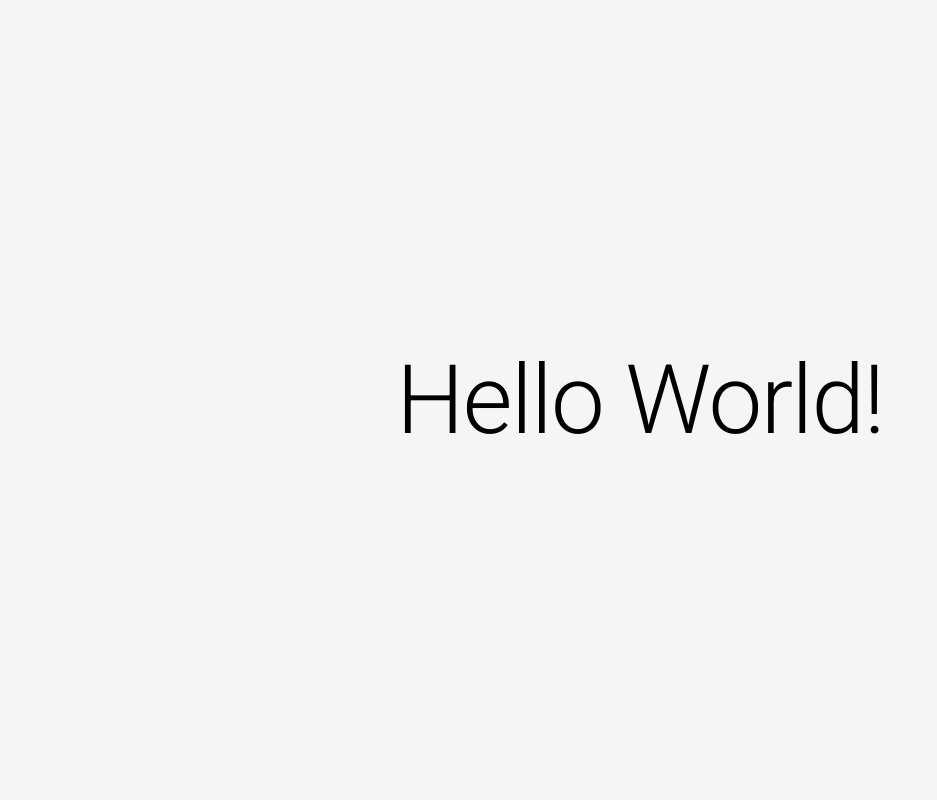
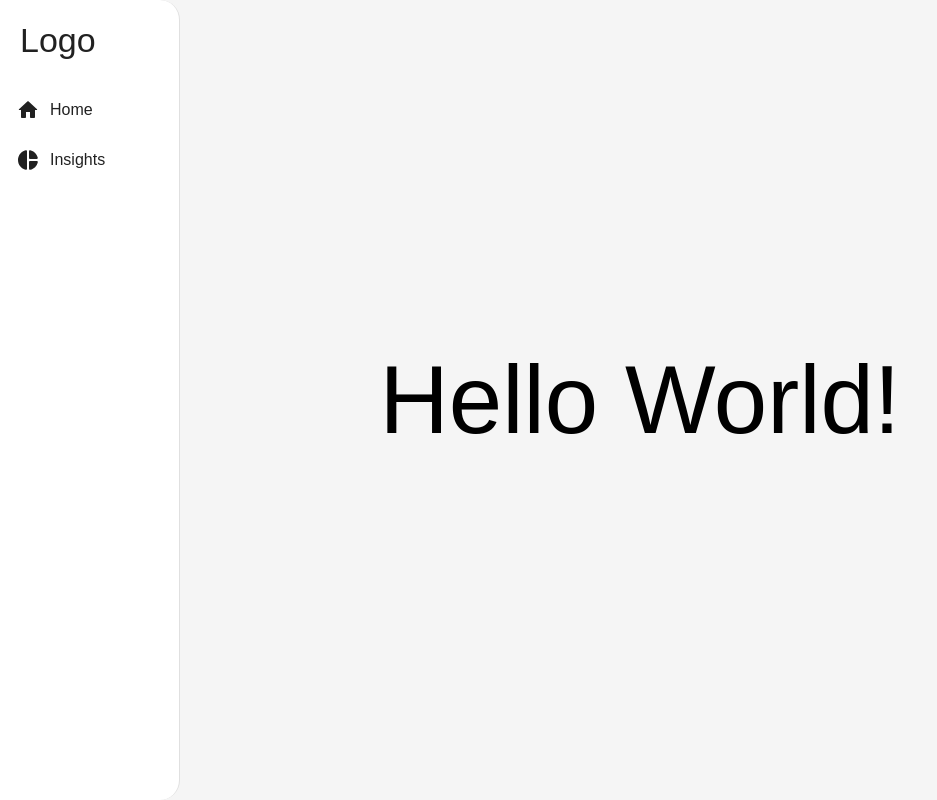
Before and after one commit to AwdreyCandido/user-manager-client, a React (Vite) app: page / in a window 1280 px wide. Shown: the whole page, without its empty margins (0-937 px from the left). Built offline with nearby package versions, Linux system fonts and the light colour scheme.

Commit message:
ui: creating sidebar component

```diff
--- a/package.json
+++ b/package.json
@@ -12,6 +12,7 @@
   "dependencies": {
     "@emotion/react": "^11.13.0",
     "@emotion/styled": "^11.13.0",
+    "@fontsource-variable/sora": "^5.0.18",
     "@fontsource/roboto": "^5.0.13",
     "@mui/icons-material": "^5.16.4",
     "@mui/material": "^5.16.4",
--- a/src/App.tsx
+++ /dev/null
@@ -1,14 +0,0 @@
-import { Typography } from "@mui/material";
-import "./App.css";
-
-function App() {
-  return (
-    <div>
-      <Typography variant="h1" component="h2">
-        Hello World!
-      </Typography>
-    </div>
-  );
-}
-
-export default App;
--- /dev/null
+++ b/src/components/layout/Layout.tsx
@@ -0,0 +1,21 @@
+import {
+  Box,
+  Container,
+  createTheme,
+  Drawer,
+  ThemeProvider,
+} from "@mui/material";
+import Sidebar from "../navigation/Sidebar";
+
+
+
+const Layout: React.FC<{ children: JSX.Element }> = ({ children }) => {
+  return (
+      <Container>
+        <Sidebar />
+        <section>{children}</section>
+      </Container>
+  );
+};
+
+export default Layout;
--- /dev/null
+++ b/src/components/navigation/Sidebar.tsx
@@ -0,0 +1,60 @@
+import { HomeRounded } from "@mui/icons-material";
+import PieChartRoundedIcon from "@mui/icons-material/PieChartRounded";
+import {
+  Container,
+  Drawer,
+  Box,
+  Typography,
+  Icon,
+  List,
+  ListItem,
+  Divider,
+} from "@mui/material";
+
+const Sidebar = () => {
+  return (
+    <Container>
+      <Drawer
+        variant="permanent"
+        sx={{
+          width: 180,
+          flexShrink: 0,
+          [`& .MuiDrawer-paper`]: {
+            display: "flex",
+            gap: "20px",
+            width: 180,
+            boxSizing: "border-box",
+            borderTopRightRadius: 20,
+            borderBottomRightRadius: 20,
+            paddingY: "20px",
+          },
+        }}
+      >
+        <Box paddingX="20px">
+          <Typography variant="h4">Logo</Typography>
+        </Box>
+        <Box>
+          <List
+            style={{
+              width: "100%",
+              display: "flex",
+              flexDirection: "column",
+              gap: 10,
+            }}
+          >
+            <ListItem style={{ gap: 10 }}>
+              <HomeRounded />
+              <Typography>Home</Typography>
+            </ListItem>
+            <ListItem style={{ gap: 10 }}>
+              <PieChartRoundedIcon />
+              <Typography>Insights</Typography>
+            </ListItem>
+          </List>
+        </Box>
+      </Drawer>
+    </Container>
+  );
+};
+
+export default Sidebar;
--- a/src/index.css
+++ b/src/index.css
@@ -30,4 +30,5 @@ body {
   background-color: #f5f5f5;
   padding: 2rem;
   overflow-x: hidden;
+  font-family: 'Sora Variable', sans-serif;
 }
--- a/src/main.tsx
+++ b/src/main.tsx
@@ -1,15 +1,26 @@
-import '@fontsource/roboto/300.css';
-import '@fontsource/roboto/400.css';
-import '@fontsource/roboto/500.css';
-import '@fontsource/roboto/700.css';
+// import "@fontsource/roboto/300.css";
+// import "@fontsource/roboto/400.css";
+// import "@fontsource/roboto/500.css";
+// import "@fontsource/roboto/700.css";
 
-import React from 'react'
-import ReactDOM from 'react-dom/client'
-import App from './App.tsx'
-import './index.css'
+import "@fontsource-variable/sora";
 
-ReactDOM.createRoot(document.getElementById('root')!).render(
+import React from "react";
+import ReactDOM from "react-dom/client";
+import HomePage from "./pages/dashboard/home/HomePage.tsx";
+import "./index.css";
+import { createTheme, ThemeProvider } from "@mui/material";
+
+const theme = createTheme({
+  typography: {
+    fontFamily: "font-family: 'Sora Variable', sans-serif",
+  },
+});
+
+ReactDOM.createRoot(document.getElementById("root")!).render(
   <React.StrictMode>
-    <App />
-  </React.StrictMode>,
-)
+    <ThemeProvider theme={theme}>
+      <HomePage />
+    </ThemeProvider>
+  </React.StrictMode>
+);
--- /dev/null
+++ b/src/pages/dashboard/home/HomePage.tsx
@@ -0,0 +1,15 @@
+import React from "react";
+import Layout from "../../../components/layout/Layout";
+import { Typography } from "@mui/material";
+
+const HomePage = () => {
+  return (
+    <Layout>
+      <Typography variant="h1" component="h2">
+        Hello World!
+      </Typography>
+    </Layout>
+  );
+};
+
+export default HomePage;
```
Also changed, not shown: src/pages/dashboard/insights/InsightsPage.tsx (added), 1 other file (tests, documents, lock files or other folders).
